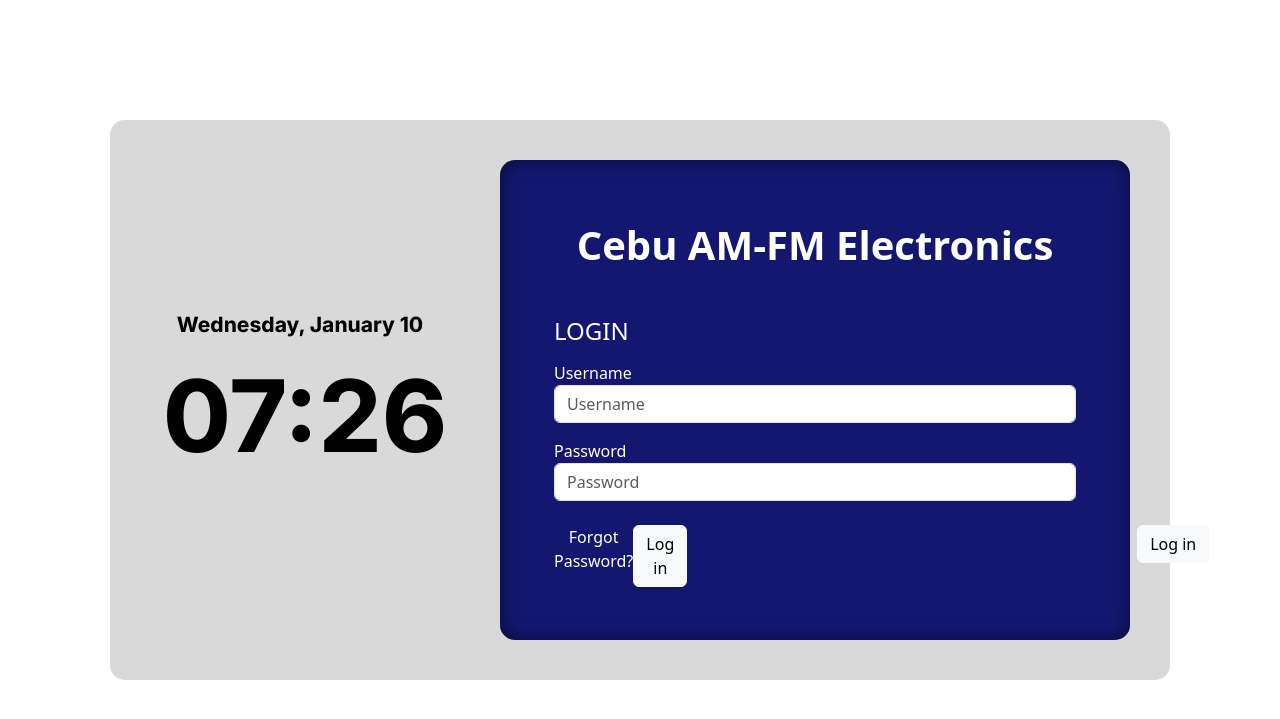
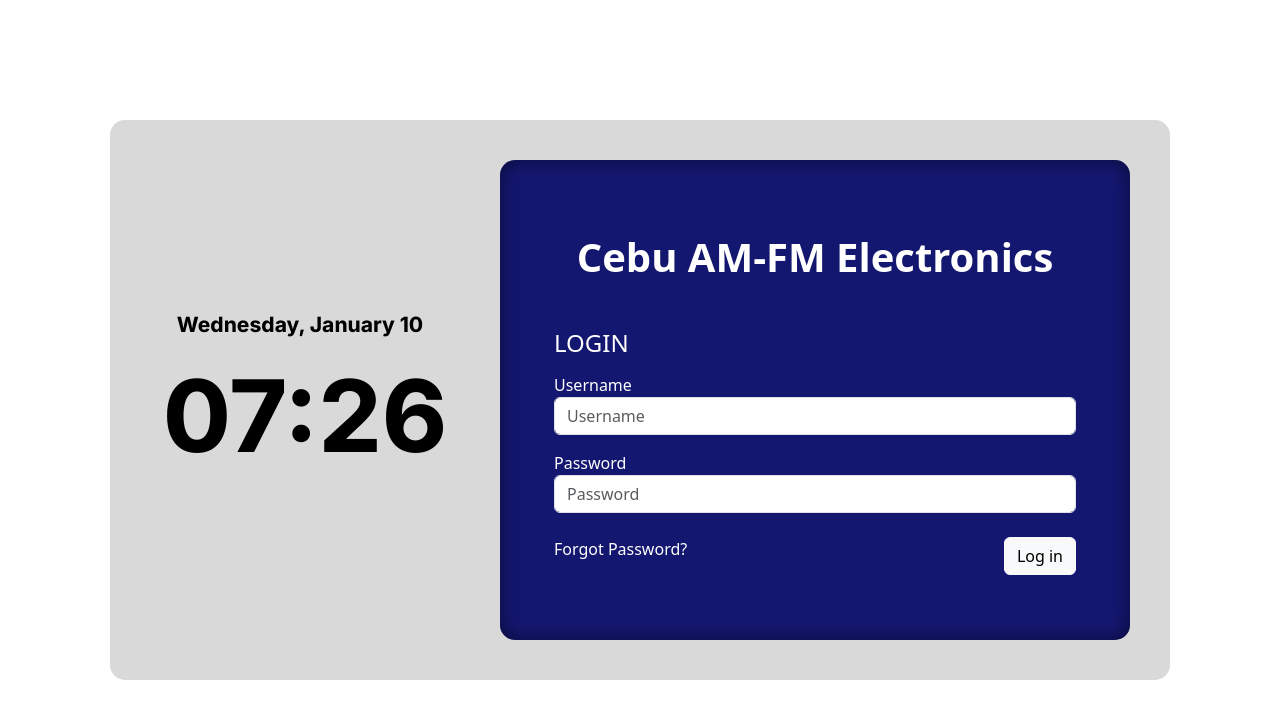
Before and after one commit to topecnz/Cebu-AMFM-EIS, a Django app: page /login/ in a window 1280 px wide. Shown: the top 719 px of the page. Run offline with Django 4.2, Linux system fonts and the light colour scheme; some libraries are stand-ins or nearby versions.

Commit message:
login minor bug

```diff
--- a/inventory/templates/main/login.html
+++ b/inventory/templates/main/login.html
@@ -106,10 +106,6 @@
                 <div class="col-12 d-flex justify-content-between">
                     <a href="{% url 'Reset Password' %}" class="text-decoration-none text-white">Forgot Password?</a>
                     <button type="submit" class="btn btn-light float-end">Log in</button>
-
-                <div class="col-12">
-                    <button type="submit" class="btn btn-light float-end">Log in</button>
-
                 </div>
             </form>
         </div>
```
